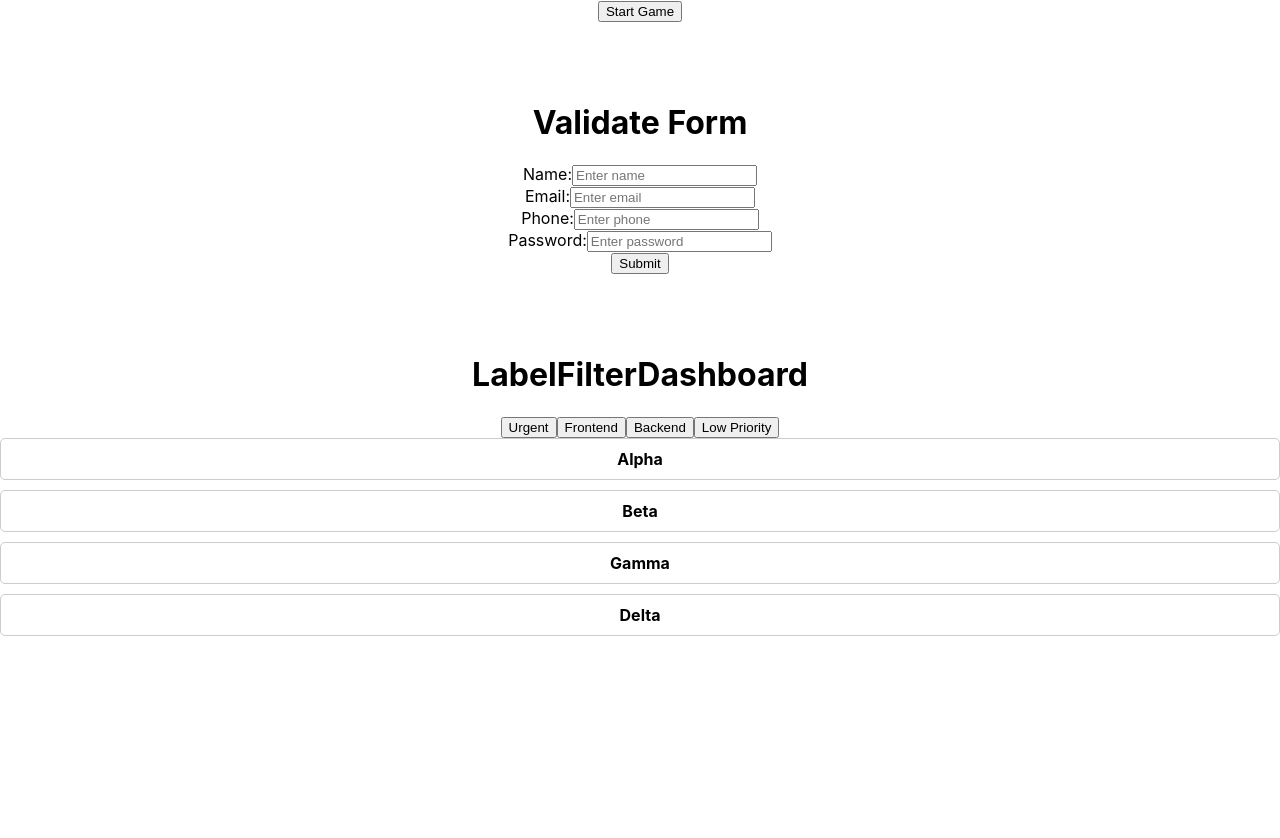
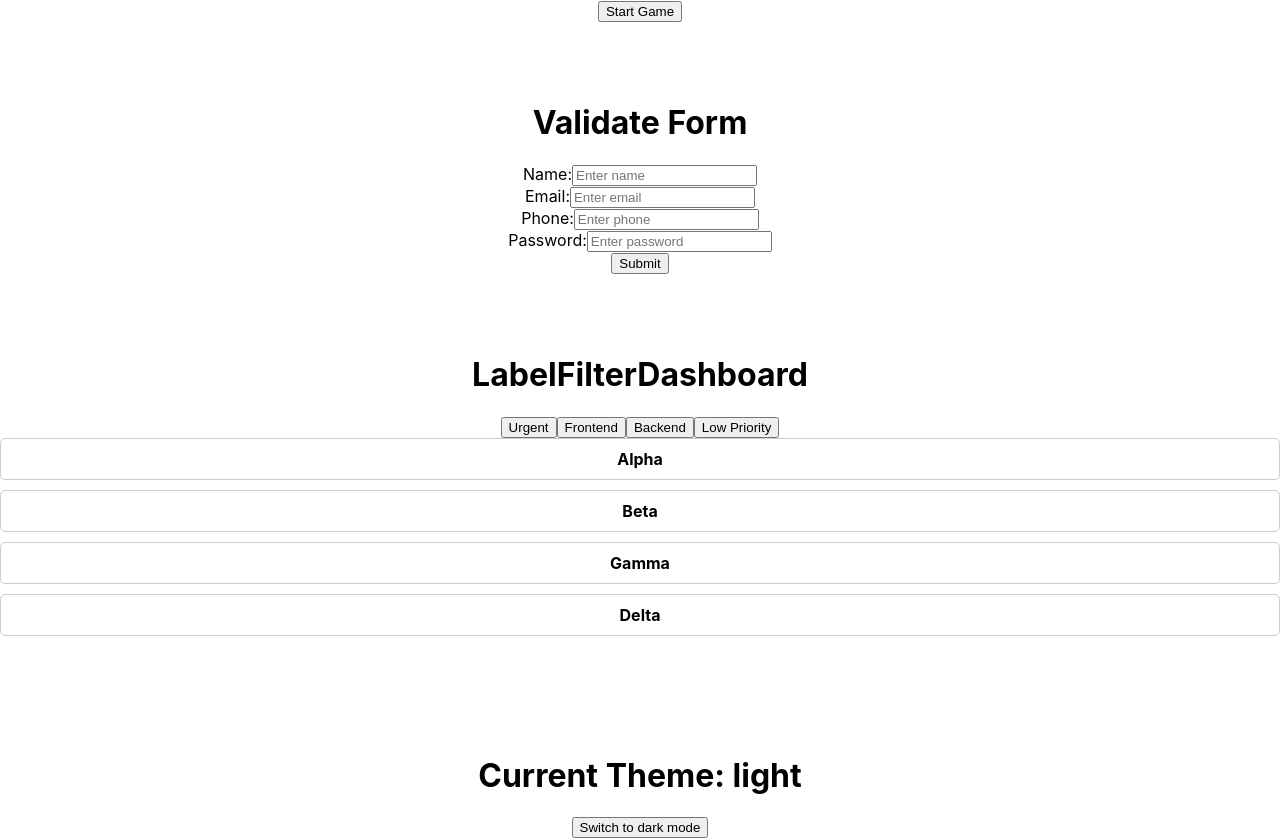
Before and after one commit to reetuTheCoder/ReactJs_Int, a React (Create React App) app in the folder solve-qst/: page / in a window 1280 px wide. Before the commit the page ends 800 px from the top, so only its background shows below. Built offline with nearby package versions, Linux system fonts and the light colour scheme.

Commit message:
create cuthom hook for theme light and dark also store in the local storage

```diff
--- a/solve-qst/src/App.js
+++ b/solve-qst/src/App.js
@@ -3,6 +3,7 @@ import "./App.css";
 import ReactionTestGame from "./Componnet/ReactionTestGame";
 import ValidateForm from "./Componnet/ValidateForm";
 import LabelFilterDashboard from "./Componnet/LabelFilterDashboard";
+import ThemeToggle from "./Componnet/ThemeToggle";
 
 function App() {
   return (
@@ -12,10 +13,14 @@ function App() {
       <br />
       <br />
       <ValidateForm />
-      <br/>
-      <br/>
-      <br/>
-      <LabelFilterDashboard/>
+      <br />
+      <br />
+      <br />
+      <LabelFilterDashboard />
+      <br />
+      <br />
+      <br />
+      <ThemeToggle />
     </div>
   );
 }
--- /dev/null
+++ b/solve-qst/src/Componnet/ThemeToggle.js
@@ -0,0 +1,17 @@
+import React from "react";
+import useTheme from "../useTheme";
+
+const ThemeToggle = () => {
+  const { theme, toggleTheme } = useTheme();
+
+  return (
+    <div style={{ textAlign: "center", marginTop: "50px" }}>
+      <h1>Current Theme: {theme}</h1>
+      <button onClick={toggleTheme}>
+        Switch to {theme === "light" ? "dark" : "light"} mode
+      </button>
+    </div>
+  );
+};
+
+export default ThemeToggle;
--- a/solve-qst/src/index.css
+++ b/solve-qst/src/index.css
@@ -11,3 +11,19 @@ code {
   font-family: source-code-pro, Menlo, Monaco, Consolas, 'Courier New',
     monospace;
 }
+
+:root {
+  --background-color: white;
+  --text-color: black;
+}
+
+[data-theme="dark"] {
+  --background-color: #121212;
+  --text-color: #ffffff;
+}
+
+body {
+  background-color: var(--background-color);
+  color: var(--text-color);
+  transition: background-color 0.3s ease, color 0.3s ease;
+}
--- /dev/null
+++ b/solve-qst/src/useTheme.js
@@ -0,0 +1,28 @@
+import React, { useEffect, useState } from "react";
+
+const THEME_KEY = "app-theme";
+
+const getInitialTheme = () => {
+  if (typeof window !== "undefined") {
+     return localStorage.getItem(THEME_KEY) || "light";
+    return "light";
+  }
+  return "light";
+};
+
+const useTheme = () => {
+  const [theme, setTheme] = useState(getInitialTheme);
+
+  useEffect(() => {
+    localStorage.setItem(THEME_KEY, theme);
+    document.documentElement.setAttribute("data-theme", theme);
+  }, [theme]);
+
+  const toggleTheme = () => {
+    setTheme((prev) => (prev === "light" ? "dark" : "light"));
+  };
+
+  return { theme, toggleTheme };
+};
+
+export default useTheme;
```
